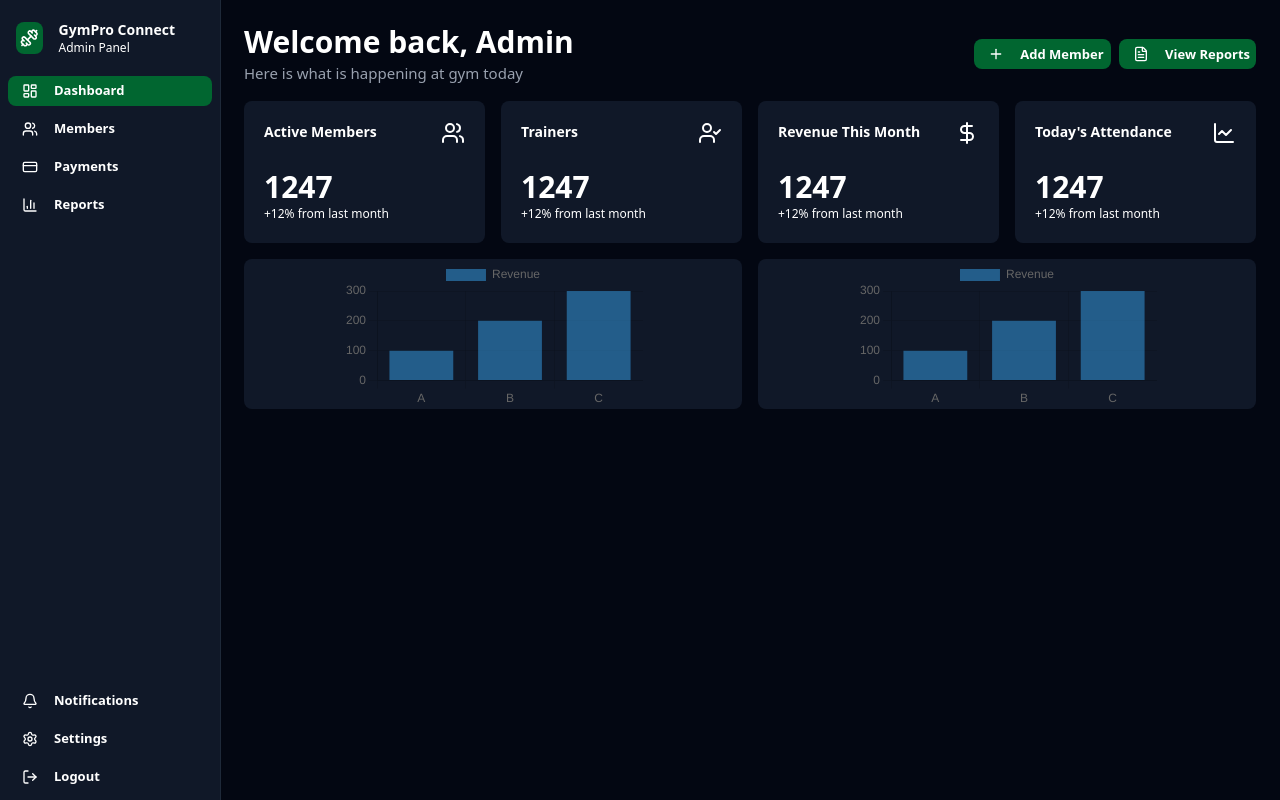
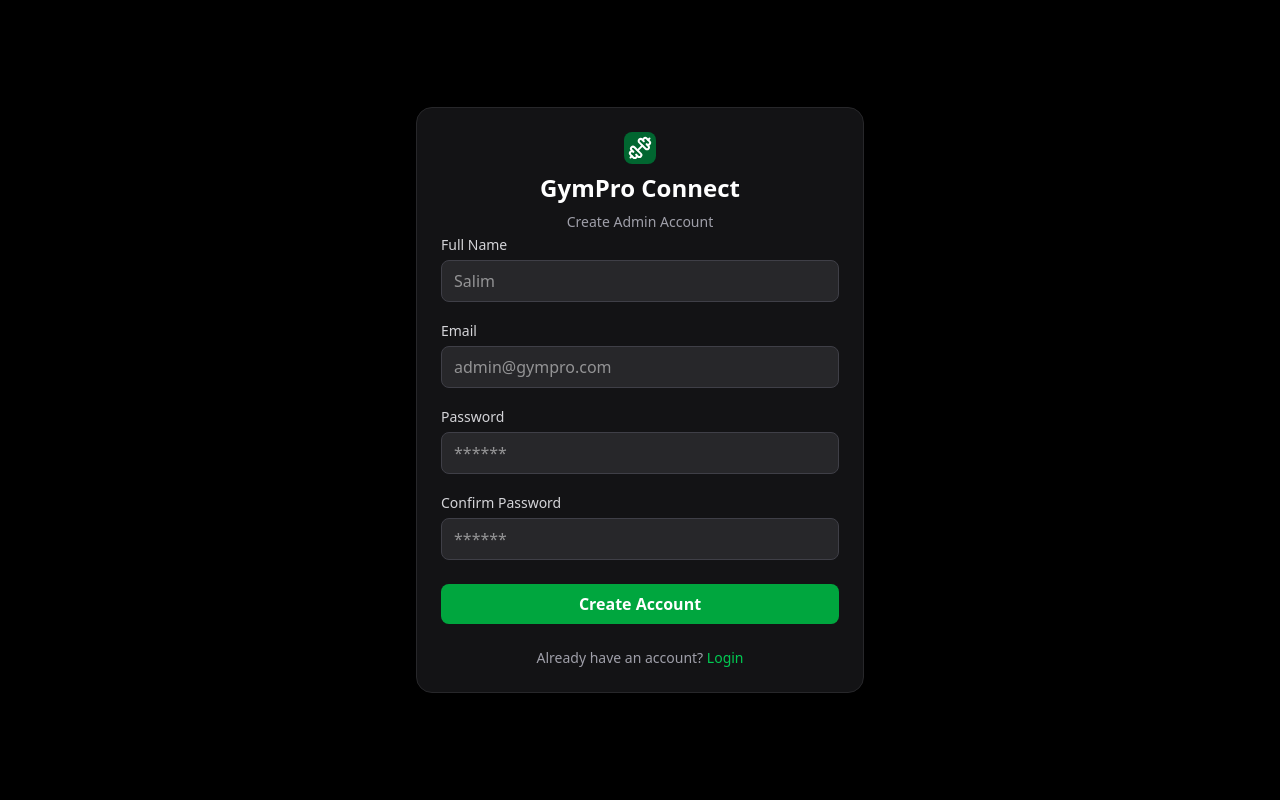
Before and after one commit to itsstartin/Gym-Owner-Dashboard, a React (Vite) app: page / in a window 1280 px wide. Built offline with nearby package versions, Linux system fonts and the light colour scheme.

Commit message:
Created signup and login component ui

```diff
--- /dev/null
+++ b/src/components/LoginComp.jsx
@@ -0,0 +1,91 @@
+import { Dumbbell } from "lucide-react";
+import React, { useState } from "react";
+
+const LoginComp = () => {
+  const [form, setForm] = useState({
+    email: "",
+    password: "",
+  });
+
+  const handleChange = (e) => {
+    setForm({
+      ...form,
+      [e.target.name]: e.target.value,
+    });
+  };
+
+  const handleSubmit = (e) => {
+    e.preventDefault();
+    console.log(form);
+    // call your signup API here
+  };
+
+  return (
+    <div className="min-h-screen max-h-full bg-black flex items-center justify-center  w-full">
+      {/* Card */}
+      <div className="bg-zinc-900/80 backdrop-blur-lg border border-zinc-800 shadow-2xl rounded-2xl w-full max-w-md p-6">
+
+        {/* Logo + Title */}
+        <div className="flex flex-col items-center gap-2">
+          <Dumbbell className='
+        w-8
+        h-8
+        p-1
+        bg-green-800
+        rounded-[8px]
+        '/>
+          <h1 className="text-2xl font-semibold text-white">GymPro Connect</h1>
+          <p className="text-zinc-400 text-sm">Create Admin Account</p>
+        </div>
+
+        {/* Form */}
+        <form onSubmit={handleSubmit} className="space-y-4">
+
+          {/* Email */}
+          <div>
+            <label className="text-sm text-zinc-300">Email</label>
+            <input
+              type="email"
+              name="email"
+              placeholder="admin@gympro.com"
+              value={form.email}
+              onChange={handleChange}
+              className="w-full mt-1 px-3 py-2 rounded-lg bg-zinc-800 border border-zinc-700 text-white focus:outline-none focus:ring-2 focus:ring-green-600"
+              required
+            />
+          </div>
+          {/* Password */}
+          <div>
+            <label className="text-sm text-zinc-300">Password</label>
+            <input
+              type="password"
+              name="password"
+              placeholder="******"
+              value={form.password}
+              onChange={handleChange}
+              className="w-full mt-1 px-3 py-2 rounded-lg bg-zinc-800 border border-zinc-700 text-white focus:outline-none focus:ring-2 focus:ring-green-600"
+              required
+            />
+          </div>
+          {/* Button */}
+          <button
+            type="submit"
+            className="w-full bg-green-600 hover:bg-green-700 transition py-2 rounded-lg text-white font-semibold mt-2"
+          >
+            Login
+          </button>
+        </form>
+
+        {/* Footer */}
+        <p className="text-center text-sm text-zinc-400 mt-6">
+          Don't have an account?{" "}
+          <span className="text-green-500 hover:underline cursor-pointer">
+            Create
+          </span>
+        </p>
+      </div>
+    </div>
+  );
+};
+
+export default LoginComp;
--- /dev/null
+++ b/src/components/SignUp.jsx
@@ -0,0 +1,123 @@
+import { Dumbbell } from "lucide-react";
+import React, {useState} from 'react'
+
+function SignUp() {
+    const [form, setForm] = useState({
+        name: "",
+        email: "",
+        password: "",
+        confirmPassword: "",
+      });
+
+      const handleChange = (e) => {
+        setForm({
+          ...form,
+          [e.target.name]: e.target.value,
+        });
+      };
+
+      const handleSubmit = (e) => {
+        e.preventDefault();
+        console.log(form);
+        // call your signup API here
+      };
+
+      return (
+        <div className="min-h-screen max-h-full bg-black flex items-center justify-center  w-full">
+          {/* Card */}
+          <div className="bg-zinc-900/80 backdrop-blur-lg border border-zinc-800 shadow-2xl rounded-2xl w-full max-w-md p-6">
+
+            {/* Logo + Title */}
+            <div className="flex flex-col items-center gap-2">
+              <Dumbbell className='
+            w-8
+            h-8
+            p-1
+            bg-green-800
+            rounded-[8px]
+            '/>
+              <h1 className="text-2xl font-semibold text-white">GymPro Connect</h1>
+              <p className="text-zinc-400 text-sm">Create Admin Account</p>
+            </div>
+
+            {/* Form */}
+            <form onSubmit={handleSubmit} className="space-y-4">
+
+              {/* Name */}
+              <div>
+                <label className="text-sm text-zinc-300">Full Name</label>
+                <input
+                  type="text"
+                  name="name"
+                  placeholder="Salim"
+                  value={form.name}
+                  onChange={handleChange}
+                  className="w-full mt-1 px-3 py-2 rounded-lg bg-zinc-800 border border-zinc-700 text-white focus:outline-none focus:ring-2 focus:ring-green-600"
+                  required
+                />
+              </div>
+
+              {/* Email */}
+              <div>
+                <label className="text-sm text-zinc-300">Email</label>
+                <input
+                  type="email"
+                  name="email"
+                  placeholder="admin@gympro.com"
+                  value={form.email}
+                  onChange={handleChange}
+                  className="w-full mt-1 px-3 py-2 rounded-lg bg-zinc-800 border border-zinc-700 text-white focus:outline-none focus:ring-2 focus:ring-green-600"
+                  required
+                />
+              </div>
+
+              {/* Password */}
+              <div>
+                <label className="text-sm text-zinc-300">Password</label>
+                <input
+                  type="password"
+                  name="password"
+                  placeholder="******"
+                  value={form.password}
+                  onChange={handleChange}
+                  className="w-full mt-1 px-3 py-2 rounded-lg bg-zinc-800 border border-zinc-700 text-white focus:outline-none focus:ring-2 focus:ring-green-600"
+                  required
+                />
+              </div>
+
+              {/* Confirm Password */}
+              <div>
+                <label className="text-sm text-zinc-300">Confirm Password</label>
+                <input
+                  type="password"
+                  name="confirmPassword"
+                  placeholder="******"
+                  value={form.confirmPassword}
+                  onChange={handleChange}
+                  className="w-full mt-1 px-3 py-2 rounded-lg bg-zinc-800 border border-zinc-700 text-white focus:outline-none focus:ring-2 focus:ring-green-600"
+                  required
+                />
+              </div>
+
+              {/* Button */}
+              <button
+                type="submit"
+                className="w-full bg-green-600 hover:bg-green-700 transition py-2 rounded-lg text-white font-semibold mt-2"
+              >
+                Create Account
+              </button>
+            </form>
+
+            {/* Footer */}
+            <p className="text-center text-sm text-zinc-400 mt-6">
+              Already have an account?{" "}
+              <span className="text-green-500 hover:underline cursor-pointer">
+                Login
+              </span>
+            </p>
+          </div>
+        </div>
+      );
+}
+
+export default SignUp;
--- a/src/pages/MainPage.jsx
+++ b/src/pages/MainPage.jsx
@@ -7,6 +7,9 @@ import AddMemberForm from '../components/AddMemberForm'
 import PaymentsMenuContent from '../combinedComponents/PaymentsMenuContent'
 import ReportsMenuContent from '../combinedComponents/ReportsMenuContent'
 import AddPaymentForm from '../components/AddPaymentForm'
+import LoginComp from '../components/LoginComp'
+import SignUp from '../components/SignUp'
+
 
 function MainPage() {
   const currentPageState = useSelector((state)=>state.currentPageState.value)
@@ -17,7 +20,9 @@ function MainPage() {
     bg-gray-950
     text-white
     '>
-        <SideBar/>
+        <SignUp/>
+
+        {/* <SideBar/>
         {
           currentPageState==='Dashboard' ?
           <DashboardContent/>
@@ -46,7 +51,7 @@ function MainPage() {
 
           :''
 
-        }
+        } */}
 
     </div>
   )
```
